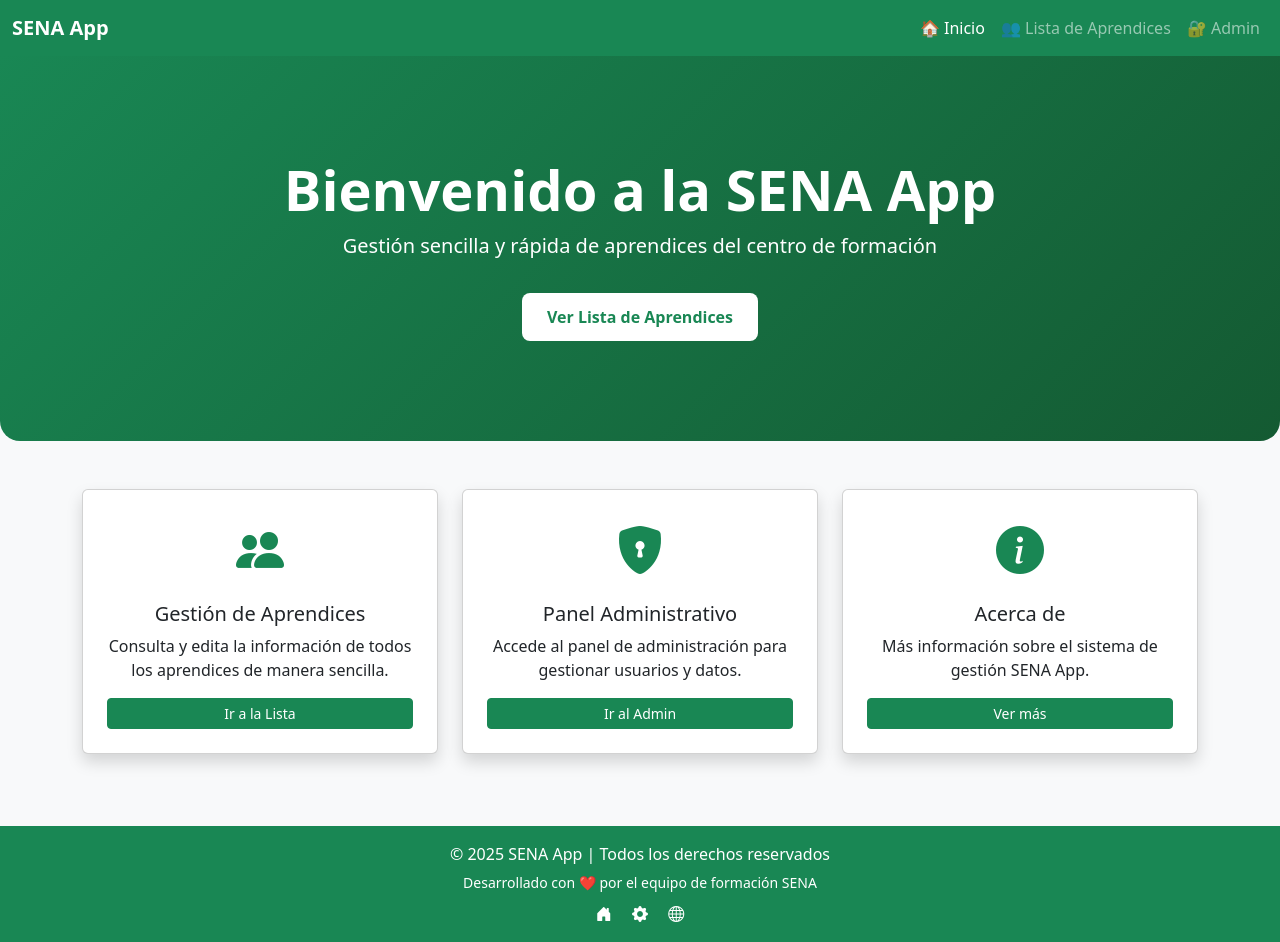
After one commit to 4nd3rs0n0710/SENA_APP, a Django app: page / in a window 1280 px wide. The commit adds this page. Run offline with Django 5.2, Linux system fonts and the light colour scheme.

Commit message:
Se creo el index y se añadio correctamente

```diff
--- a/SENA_APP/SENA_APP/urls.py
+++ b/SENA_APP/SENA_APP/urls.py
@@ -1,23 +1,10 @@
-"""
-URL configuration for SENA_APP project.
-
-The `urlpatterns` list routes URLs to views. For more information please see:
-    https://docs.djangoproject.com/en/5.2/topics/http/urls/
-Examples:
-Function views
-    1. Add an import:  from my_app import views
-    2. Add a URL to urlpatterns:  path('', views.home, name='home')
-Class-based views
-    1. Add an import:  from other_app.views import Home
-    2. Add a URL to urlpatterns:  path('', Home.as_view(), name='home')
-Including another URLconf
-    1. Import the include() function: from django.urls import include, path
-    2. Add a URL to urlpatterns:  path('blog/', include('blog.urls'))
-"""
 from django.contrib import admin
-from django.urls import path, include
+from django.urls import path, include # <--- Asegúrate de que 'include' esté aquí.
+# ¡IMPORTANTE! NO DEBES poner 'from . import views' aquí.
 
 urlpatterns = [
     path('admin/', admin.site.urls),
-    path('', include('aprendices.urls')),
+    # Esta línea "incluye" todas las URL definidas en la aplicación 'aprendices'.
+    # Todas las URL de tu app 'aprendices' serán manejadas por su propio urls.py.
+    path('', include('aprendices.urls')), # <--- Esta es la línea clave.
 ]
--- /dev/null
+++ b/SENA_APP/aprendices/templates/index.html
@@ -0,0 +1,108 @@
+<!DOCTYPE html>
+<html lang="es">
+<head>
+    <meta charset="UTF-8">
+    <meta name="viewport" content="width=device-width, initial-scale=1.0">
+    <title>Inicio - SENA App</title>
+    <link href="https://cdn.jsdelivr.net/npm/bootstrap@5.3.2/dist/css/bootstrap.min.css" rel="stylesheet">
+    <link rel="stylesheet" href="https://cdn.jsdelivr.net/npm/bootstrap-icons@1.11.3/font/bootstrap-icons.css">
+    <style>
+        body { background-color: #f8f9fa; }
+        .hero {
+            background: linear-gradient(135deg, #198754, #145a32);
+            color: white;
+            padding: 100px 20px;
+            text-align: center;
+            border-radius: 0 0 20px 20px;
+        }
+        .btn-custom {
+            background-color: #fff;
+            color: #198754;
+            font-weight: bold;
+            border: none;
+            padding: 12px 25px;
+            border-radius: 8px;
+            transition: 0.3s;
+        }
+        .btn-custom:hover {
+            background-color: #145a32;
+            color: white;
+        }
+        .card:hover {
+            transform: scale(1.03);
+            transition: 0.3s;
+        }
+    </style>
+</head>
+<body>
+
+<!-- ✅ Navbar -->
+<nav class="navbar navbar-expand-lg navbar-dark bg-success">
+    <div class="container-fluid">
+        <a class="navbar-brand fw-bold" href="/">SENA App</a>
+        <button class="navbar-toggler" type="button" data-bs-toggle="collapse" data-bs-target="#navbarNav">
+            <span class="navbar-toggler-icon"></span>
+        </button>
+        <div class="collapse navbar-collapse" id="navbarNav">
+            <ul class="navbar-nav ms-auto">
+                <li class="nav-item"><a class="nav-link active" href="/">🏠 Inicio</a></li>
+                <li class="nav-item"><a class="nav-link" href="/aprendices/">👥 Lista de Aprendices</a></li>
+                <li class="nav-item"><a class="nav-link" href="/admin/">🔐 Admin</a></li>
+            </ul>
+        </div>
+    </div>
+</nav>
+
+<!-- ✅ Hero Section -->
+<div class="hero">
+    <h1 class="display-4 fw-bold">Bienvenido a la SENA App</h1>
+    <p class="lead">Gestión sencilla y rápida de aprendices del centro de formación</p>
+    <a href="/aprendices/" class="btn btn-custom mt-3">Ver Lista de Aprendices</a>
+</div>
+
+<!-- ✅ Sección de tarjetas -->
+<div class="container mt-5">
+    <div class="row text-center">
+        <div class="col-md-4 mb-4">
+            <div class="card shadow p-4">
+                <i class="bi bi-people-fill text-success" style="font-size: 3rem;"></i>
+                <h5 class="mt-3">Gestión de Aprendices</h5>
+                <p>Consulta y edita la información de todos los aprendices de manera sencilla.</p>
+                <a href="/aprendices/" class="btn btn-success btn-sm">Ir a la Lista</a>
+            </div>
+        </div>
+        <div class="col-md-4 mb-4">
+            <div class="card shadow p-4">
+                <i class="bi bi-shield-lock-fill text-success" style="font-size: 3rem;"></i>
+                <h5 class="mt-3">Panel Administrativo</h5>
+                <p>Accede al panel de administración para gestionar usuarios y datos.</p>
+                <a href="/admin/" class="btn btn-success btn-sm">Ir al Admin</a>
+            </div>
+        </div>
+        <div class="col-md-4 mb-4">
+            <div class="card shadow p-4">
+                <i class="bi bi-info-circle-fill text-success" style="font-size: 3rem;"></i>
+                <h5 class="mt-3">Acerca de</h5>
+                <p>Más información sobre el sistema de gestión SENA App.</p>
+                <a href="#" class="btn btn-success btn-sm">Ver más</a>
+            </div>
+        </div>
+    </div>
+</div>
+
+<!-- ✅ Footer -->
+<footer class="bg-success text-white text-center mt-5 py-3">
+    <div class="container">
+        <p class="mb-1">© 2025 SENA App | Todos los derechos reservados</p>
+        <small>Desarrollado con ❤️ por el equipo de formación SENA</small>
+        <div class="mt-2">
+            <a href="/" class="text-white me-3"><i class="bi bi-house-door-fill"></i></a>
+            <a href="/admin/" class="text-white me-3"><i class="bi bi-gear-fill"></i></a>
+            <a href="https://sena.edu.co" target="_blank" class="text-white"><i class="bi bi-globe"></i></a>
+        </div>
+    </div>
+</footer>
+
+<script src="https://cdn.jsdelivr.net/npm/bootstrap@5.3.2/dist/js/bootstrap.bundle.min.js"></script>
+</body>
+</html>
--- a/SENA_APP/aprendices/urls.py
+++ b/SENA_APP/aprendices/urls.py
@@ -2,6 +2,7 @@
 from . import views
 
 urlpatterns = [
+    path('', views.index, name='inicio'),
     path('aprendices/', views.aprendices, name='lista_aprendices'),
     path('editar_aprendiz/<int:id>/', views.editar_aprendiz, name='editar_aprendiz'),
 ]
--- a/SENA_APP/aprendices/views.py
+++ b/SENA_APP/aprendices/views.py
@@ -1,12 +1,13 @@
 from django.shortcuts import render, get_object_or_404, redirect
 from .models import Aprendiz
 
-# 📌 Mostrar lista de aprendices
+def index(request):
+    return render(request, 'index.html')
+
 def aprendices(request):
-    lista_aprendices = Aprendiz.objects.all()  # ✅ Usamos instancias, no .values()
+    lista_aprendices = Aprendiz.objects.all()
     return render(request, 'lista_aprendices.html', {'lista_aprendices': lista_aprendices})
 
-# 📌 Editar aprendiz
 def editar_aprendiz(request, id):
     aprendiz = get_object_or_404(Aprendiz, id=id)
 
@@ -20,12 +21,11 @@
         aprendiz.ciudad = request.POST.get('ciudad')
         aprendiz.programa = request.POST.get('programa')
         aprendiz.save()
-        return redirect('/aprendices/')  # Redirige a la lista después de guardar
+        return redirect('aprendices')
 
     return render(request, 'editar_aprendiz.html', {'aprendiz': aprendiz})
 
-# 📌 Eliminar aprendiz
 def eliminar_aprendiz(request, id):
     aprendiz = get_object_or_404(Aprendiz, id=id)
     aprendiz.delete()
-    return redirect('/aprendices/')
+    return redirect('aprendices')
```
Also changed, not shown: SENA_APP/aprendices/templates/lista_aprendices.html (+27 -30 lines), SENA_APP/SENA_APP/settings.py (line endings or trailing spaces).
